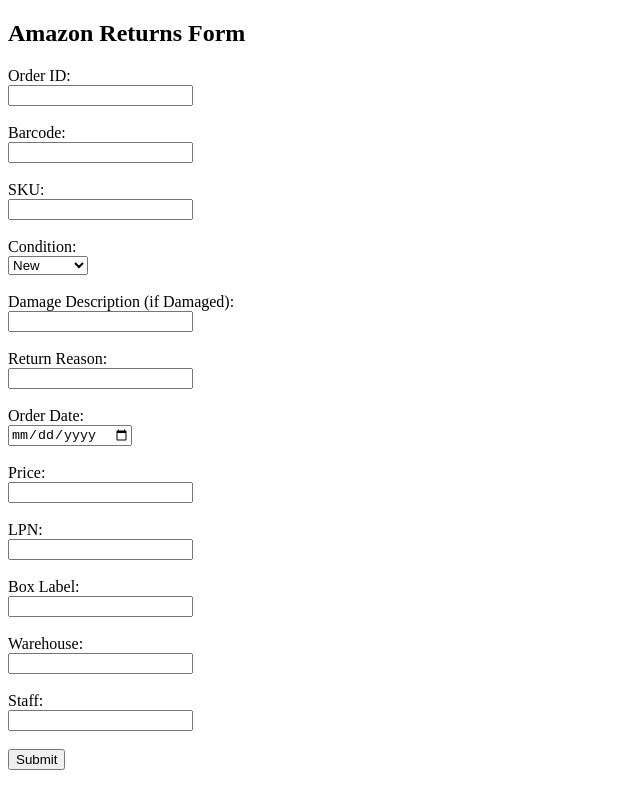
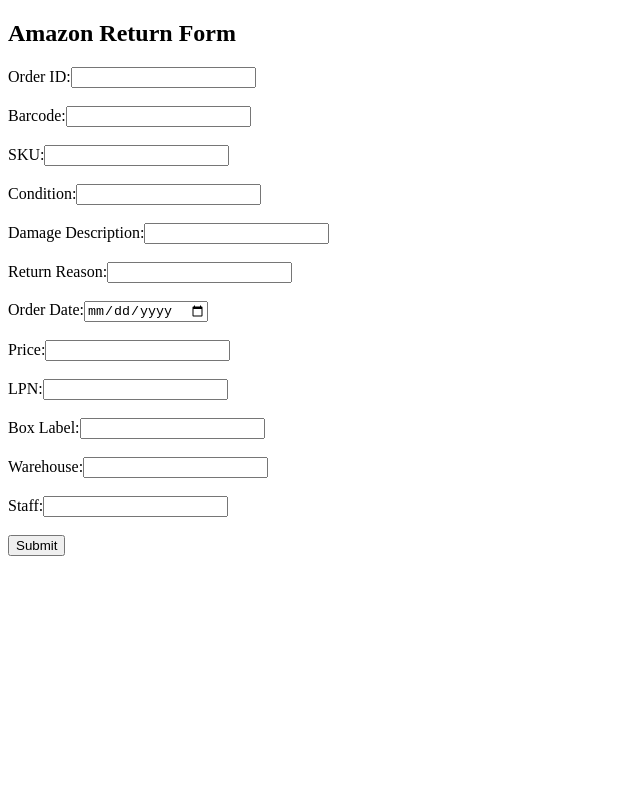
Before and after one commit to Miniso31/miniso-returns, a plain HTML site: page templates/index.html in a window 1280 px wide. Shown: the whole page, without its empty margins (0-640 px from the left). Drawn offline with Linux system fonts and the light colour scheme.

Commit message:
Add files via upload

```diff
--- a/templates/index.html
+++ b/templates/index.html
@@ -1,51 +1,23 @@
 <!DOCTYPE html>
 <html>
 <head>
-    <title>MINISO Return Form</title>
+    <title>Amazon Return Form</title>
 </head>
 <body>
-    <h2>Amazon Returns Form</h2>
-    <form method="POST" action="/" enctype="application/x-www-form-urlencoded">
-        <label>Order ID:</label><br>
-        <input type="text" name="order_id" required><br><br>
-
-        <label>Barcode:</label><br>
-        <input type="text" name="barcode"><br><br>
-
-        <label>SKU:</label><br>
-        <input type="text" name="sku"><br><br>
-
-        <label>Condition:</label><br>
-        <select name="condition" required>
-            <option value="New">New</option>
-            <option value="Used">Used</option>
-            <option value="Damaged">Damaged</option>
-        </select><br><br>
-
-        <label>Damage Description (if Damaged):</label><br>
-        <input type="text" name="damage_desc"><br><br>
-
-        <label>Return Reason:</label><br>
-        <input type="text" name="return_reason"><br><br>
-
-        <label>Order Date:</label><br>
-        <input type="date" name="order_date"><br><br>
-
-        <label>Price:</label><br>
-        <input type="number" step="0.01" name="price"><br><br>
-
-        <label>LPN:</label><br>
-        <input type="text" name="lpn"><br><br>
-
-        <label>Box Label:</label><br>
-        <input type="text" name="box_label"><br><br>
-
-        <label>Warehouse:</label><br>
-        <input type="text" name="warehouse"><br><br>
-
-        <label>Staff:</label><br>
-        <input type="text" name="staff"><br><br>
-
+    <h2>Amazon Return Form</h2>
+    <form method="POST" action="/">
+        <label>Order ID:</label><input type="text" name="order_id" required><br><br>
+        <label>Barcode:</label><input type="text" name="barcode"><br><br>
+        <label>SKU:</label><input type="text" name="sku"><br><br>
+        <label>Condition:</label><input type="text" name="condition"><br><br>
+        <label>Damage Description:</label><input type="text" name="damage_desc"><br><br>
+        <label>Return Reason:</label><input type="text" name="return_reason"><br><br>
+        <label>Order Date:</label><input type="date" name="order_date"><br><br>
+        <label>Price:</label><input type="number" name="price"><br><br>
+        <label>LPN:</label><input type="text" name="lpn"><br><br>
+        <label>Box Label:</label><input type="text" name="box_label"><br><br>
+        <label>Warehouse:</label><input type="text" name="warehouse"><br><br>
+        <label>Staff:</label><input type="text" name="staff"><br><br>
         <input type="submit" value="Submit">
     </form>
 </body>
```
Also changed, not shown: 1 other file.
